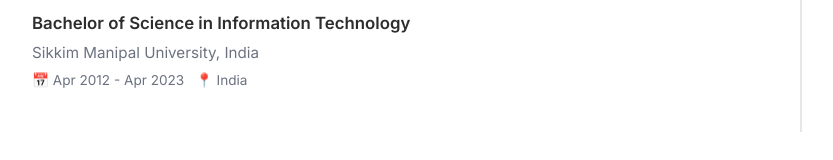
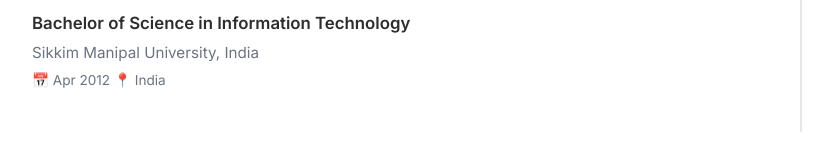
Before and after one commit to faisalandrabi/me.github.io, a plain HTML site: page index.html in a window 1280 px wide. Shown: the part 3121-3281 px from the top of the page, without its empty margins (40-873 px from the left). Drawn offline with Linux system fonts and the light colour scheme.

Commit message:
Fix HTML structure and formatting issues

```diff
--- a/index.html
+++ b/index.html
@@ -220,7 +220,7 @@
                 <div class="education">
                     <h3 class="degree">Bachelor of Science in Information Technology</h3>
                     <p class="school">Sikkim Manipal University, India</p>
-                    <p class="education-info">📅 Apr 2012 - Apr 2023 &nbsp; 📍 India</p>
+                    <p class="education-info">📅 Apr 2012 📍 India</p>
                 </div>
             </section>
         </div>
@@ -343,4 +343,5 @@
     </footer>
 </body>
 
+
 </html>
```
